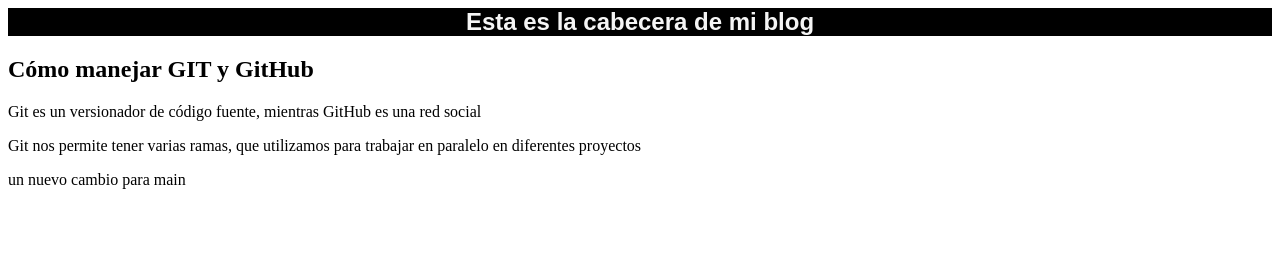
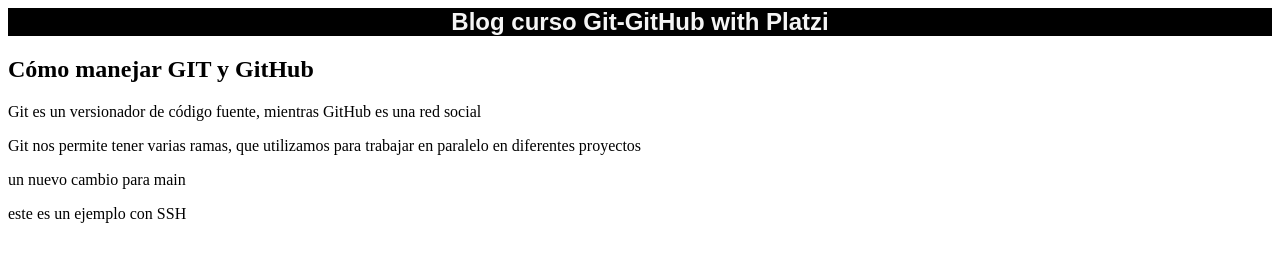
Before and after one commit to cesar8708/MyPersonalBlog, a plain HTML site: page index.html in a window 1280 px wide. Drawn offline with Linux system fonts and the light colour scheme.

Commit message:
nuevo cambio en main con SSH

```diff
--- a/index.html
+++ b/index.html
@@ -5,13 +5,14 @@
     </head>
     <body>
         <div id="cabecera">
-            <h2>Esta es la cabecera de mi blog</h2>
+            <h2>Blog curso Git-GitHub with Platzi</h2>
         </div>
         <h2>Cómo manejar GIT y GitHub</h2>
         <p>Git es un versionador de código fuente, mientras GitHub es una red social</p>
         <!-- agrego un nuevo parrafo al contenido -->
         <p>Git nos permite tener varias ramas, que utilizamos para trabajar en paralelo en diferentes proyectos</p>
         <p> un nuevo cambio para main</p>
+        <p>este es un ejemplo con SSH</p>
     </body>
 
 </html>
```
